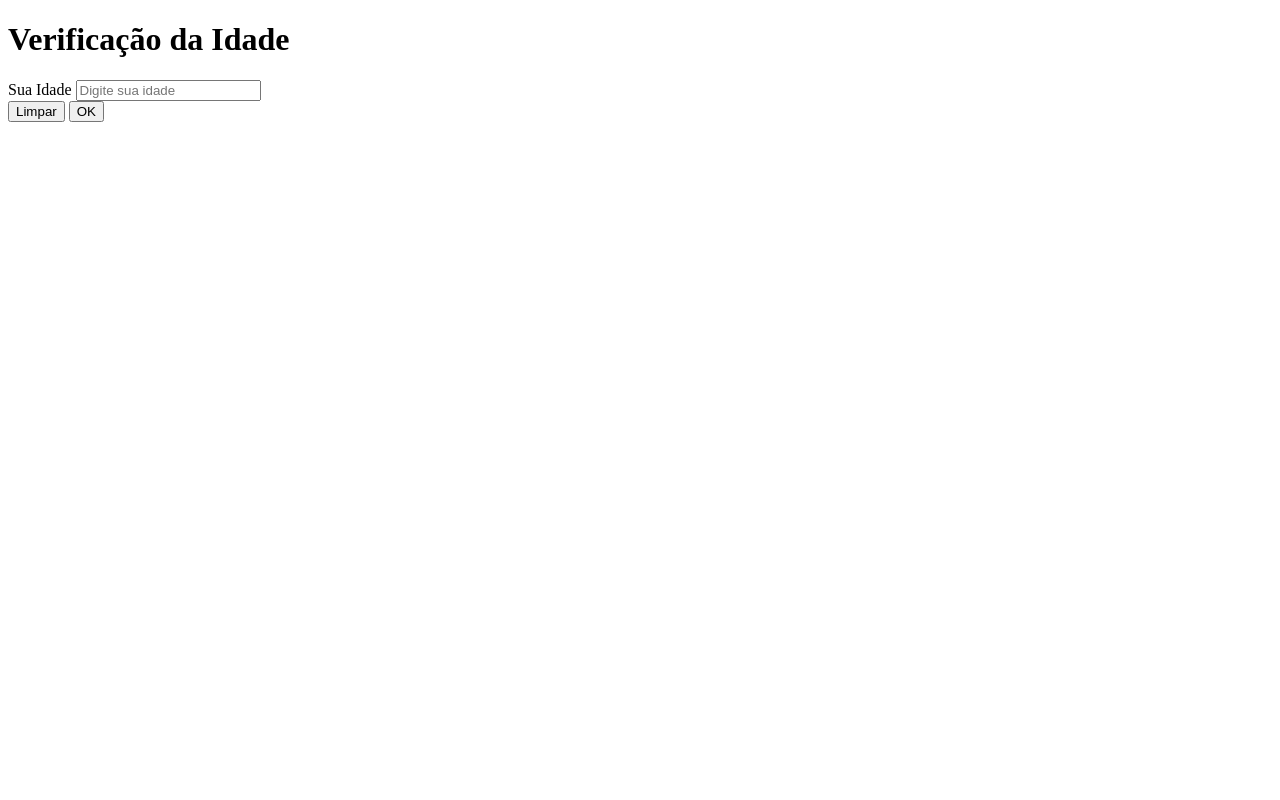
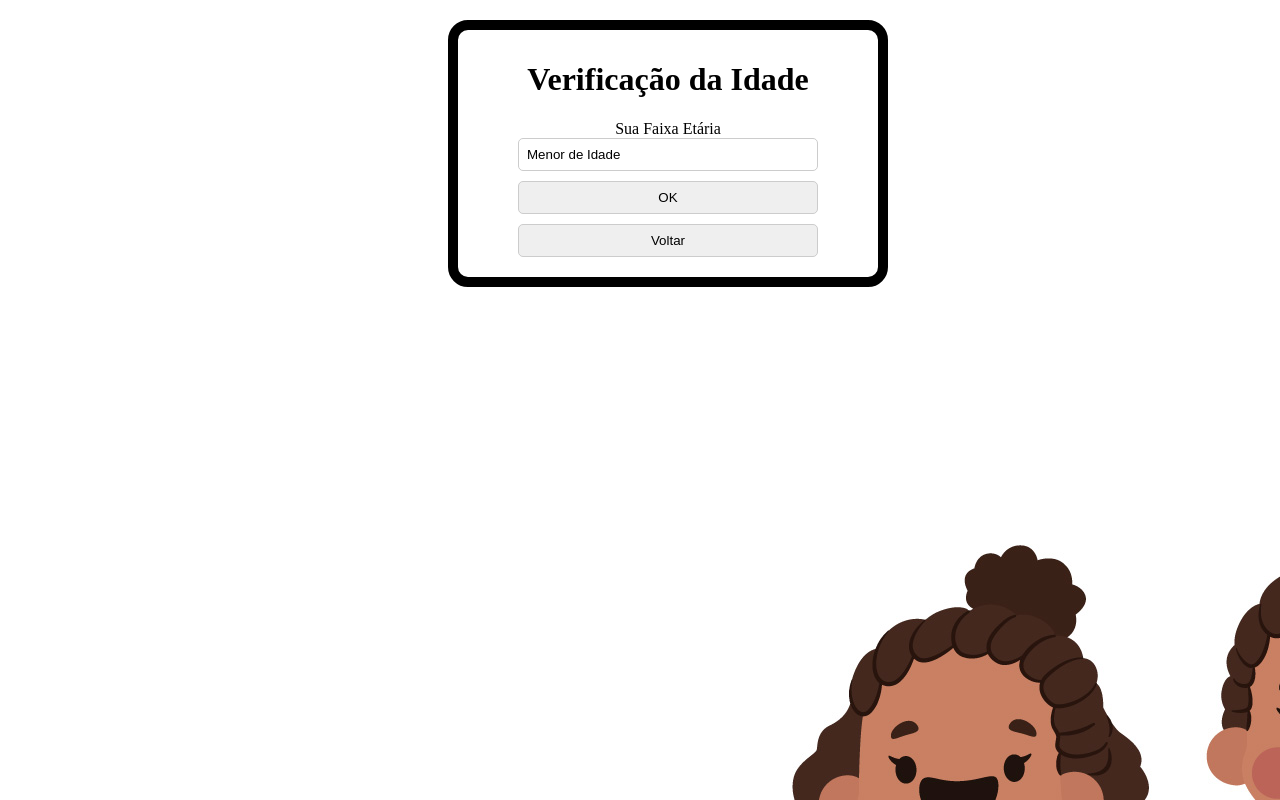
Before and after one commit to Laryssahugem/AtvJS, a plain HTML site: page AtvIdade/index.html in a window 1280 px wide. Both pictures are taken after a click on the button "OK". Drawn offline with Linux system fonts and the light colour scheme.

Commit message:
Atv js idade completo

```diff
--- a/AtvIdade/CSS/style.css
+++ b/AtvIdade/CSS/style.css
@@ -0,0 +1,34 @@
+body {
+    background-image: url(../Imagem/369154-PBG6YM-162.jpg);
+    width: 400px ;
+    border: 10px solid black;
+    border-radius: 20px;
+    padding: 10px;
+    margin: 20px;
+    text-align: center;
+    margin-left: 35%;
+    display:flex;
+    justify-content: space-around;
+    align-items: center;
+
+}
+main{
+    width: 300px;
+    margin: 0 auto;
+    text-align: center;
+}
+
+input, button {
+    padding: 8px;
+    border-radius: 5px;
+    border: 1px solid #ccc;
+    margin-bottom: 10px;
+    width: 100%;
+    box-sizing: border-box;
+}
+
+button {
+    background-color: #007bff;
+    color: white;
+    cursor: pointer;
+}
--- a/AtvIdade/JS/verificador.js
+++ b/AtvIdade/JS/verificador.js
@@ -2,10 +2,41 @@ function Verificador()
 {
 
     const resultado = document.formIdade.idade.value;
+    const caixaresultado = document.getElementById('resultado');
+    caixaresultado.value=resultado;
 
-    if (resultado < 18)
+
+    if ( resultado >= 18 && resultado == 25)
     {
-
+        caixaresultado.value= ('Jovem')
+    }
+    else if (resultado > 25 && resultado <= 45)
+    {
+        caixaresultado.value= ('Jovem Adulto')
+    }
+    else if (resultado > 45 && resultado <= 60 )
+    {
+        caixaresultado.value= ('Adulto')
+    }
+    else if (resultado > 60)
+    {
+        caixaresultado.value= ('Você está na terceira Idade!')
+    }
+    else
+    {
+        caixaresultado.value= ('Menor de Idade')
     }
 
+    document.getElementById('labelid').style.display = 'none';
+    document.getElementById('idadeid').style.display = 'none';
+
+    var container = document.getElementById('container');
+    container.style.display = 'block';
 }
+
+const estadoInicial = document.getElementById('formulario').innerHTML;
+
+function voltarParaInicial() {
+
+    document.getElementById('formulario').innerHTML = estadoInicial;
+}
--- a/AtvIdade/index.html
+++ b/AtvIdade/index.html
@@ -12,16 +12,21 @@
 
     <Main>
         <h1>Verificação da Idade</h1>
-        <form action="index.html" method="get" name="formIdade" onsubmit="Verificador()">
+        <form action="index.html" method="get" name="formIdade" id="formulario" onsubmit="Verificador()">
 
             <div>
-                <label for="idadeid">Sua Idade</label>
+                <label for="idadeid" id="labelid">Sua Idade</label>
                 <input type="number" name="idade" id="idadeid" placeholder="Digite sua idade">
             </div>
 
+            <div id="container" style="display: none;">
+                <label for="resultado" id="labelresult">Sua Faixa Etária</label>
+                <input type="text" name="result" id="resultado">
+            </div>
+
             <div>
-                <input type="reset" value="Limpar">
                 <input type="button" value="OK" onclick="Verificador()">
+                <input type="button" value="Voltar" onclick="voltarParaInicial()">
             </div>
 
 
```
Also changed, not shown: AtvIdade/Imagem/369154-PBG6YM-162.jpg (added), AtvIdade/Imagem/old.png (added).
